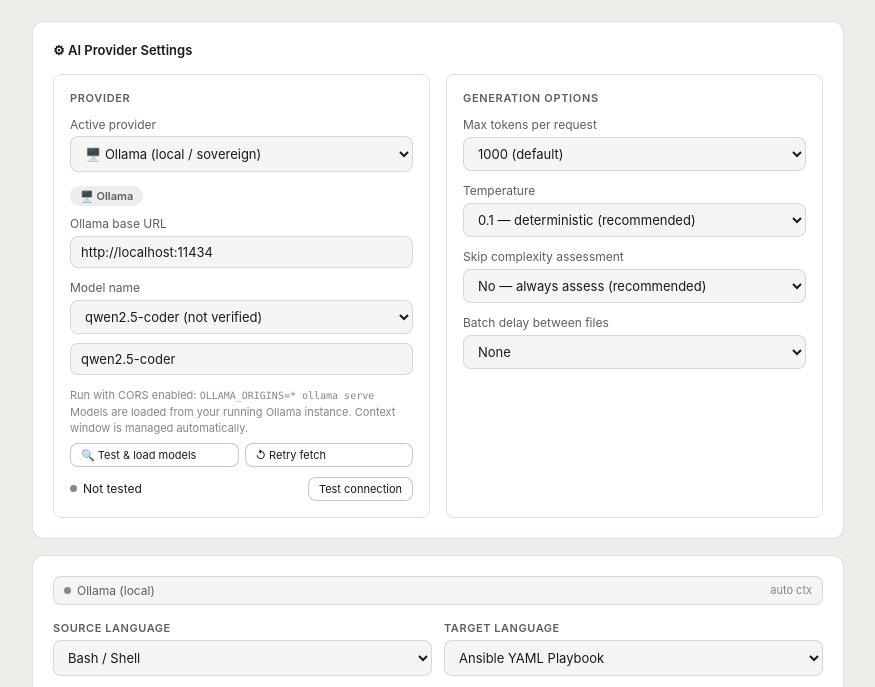
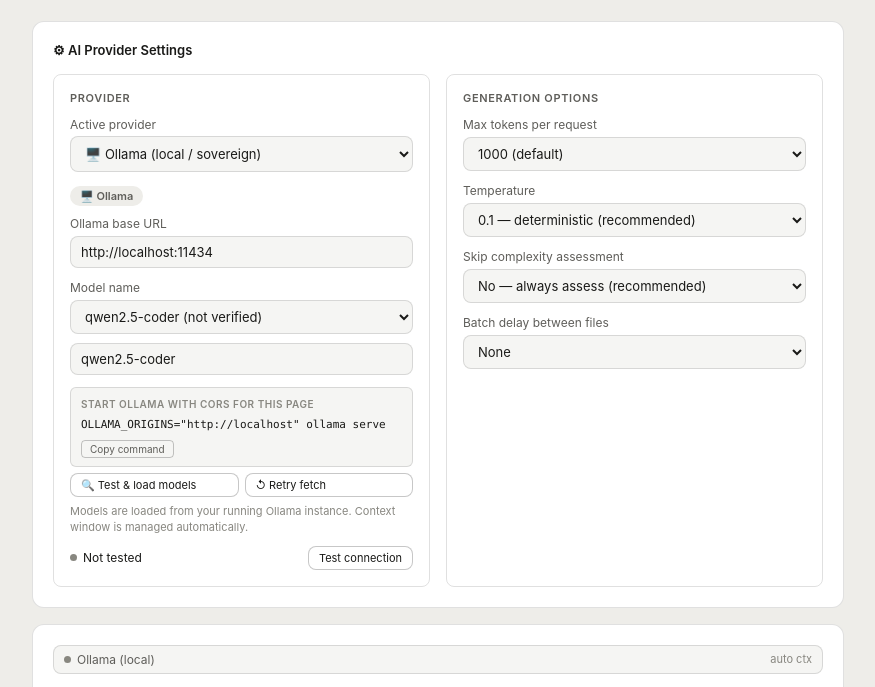
Before and after one commit to wren-creator/red-hat-conference, a plain HTML site: page single_html_version/index.html in a window 1280 px wide. Both pictures are taken after a click on the button "Settings". Shown: the part 80-767 px from the top of the page, without its empty margins (202-1077 px from the left). Drawn offline with Linux system fonts and the light colour scheme; no server answers.

Commit message:
ollama model calls are working and added some trobleshooting tools.

```diff
--- a/single_html_version/index.html
+++ b/single_html_version/index.html
@@ -303,12 +303,17 @@
             </select>
             <input type="text" id="ollama-model-manual" placeholder="Or type model name manually…" style="margin-top:4px;display:none;" oninput="syncOllamaManual(this.value)">
           </div>
-          <p class="settings-note">Run with CORS enabled: <code style="font-family:var(--mono);font-size:10px;">OLLAMA_ORIGINS=* ollama serve</code><br>Models are loaded from your running Ollama instance. Context window is managed automatically.</p>
+          <div id="ollama-cors-cmd" style="margin-top:6px;padding:8px 10px;border-radius:6px;font-size:11px;line-height:1.6;background:var(--bg2);border:0.5px solid var(--border);">
+            <div style="font-size:10px;font-weight:600;text-transform:uppercase;letter-spacing:0.05em;color:var(--text3);margin-bottom:4px;">Start Ollama with CORS for this page</div>
+            <code id="ollama-cors-snippet" style="font-family:var(--mono);font-size:11px;color:var(--text);word-break:break-all;"></code>
+            <button onclick="copyOllamaCmd()" style="display:block;margin-top:6px;font-size:10px;font-family:var(--sans);background:none;border:0.5px solid var(--border2);border-radius:4px;padding:2px 8px;cursor:pointer;color:var(--text2);" id="ollama-copy-btn">Copy command</button>
+          </div>
           <div style="display:flex;gap:6px;margin-top:6px;">
             <button class="btn btn-sm" onclick="ollamaProbe()" style="flex:1;">🔍 Test &amp; load models</button>
             <button class="btn btn-sm" onclick="refreshOllamaModels()" style="flex:1;">↺ Retry fetch</button>
           </div>
           <div id="ollama-probe-result" style="display:none;margin-top:8px;padding:8px 10px;border-radius:6px;font-size:11px;font-family:var(--mono);line-height:1.6;word-break:break-all;border:0.5px solid var(--border);background:var(--bg2);color:var(--text2);"></div>
+          <p class="settings-note" style="margin-top:6px;">Models are loaded from your running Ollama instance. Context window is managed automatically.</p>
         </div>
 
         <!-- Anthropic fields -->
@@ -671,6 +676,7 @@ window.addEventListener('DOMContentLoaded', () => {
   const am = localStorage.getItem('rs_anthropic_model'); if(am) document.getElementById('anthropic-model').value=am;
   setProvider(savedProv);
   loadSample();
+  renderOllamaCorsCmd();
   setTimeout(() => diagAddLog('INFO', 'Page loaded · provider: ' + provider), 150);
 });
 
@@ -699,6 +705,7 @@ function setProvider(p) {
 
   // Populate dynamic model dropdowns
   if (p === 'ollama') {
+    renderOllamaCorsCmd();
     loadOllamaModels();
   } else if (p === 'openai') {
     loadOpenAIModels();
@@ -773,6 +780,30 @@ function syncOllamaManual(val) {
     select.options[0].textContent = val || 'qwen2.5-coder';
     select.value = select.options[0].value;
   }
+}
+
+// ─── Ollama CORS command — auto-detects page origin ───────────────
+function buildOllamaOrigin() {
+  const origin = window.location.origin;
+  // 'null' origin means file:// — use literal null string which Ollama accepts
+  return origin === 'null' || origin === '' ? 'null' : origin;
+}
+
+function renderOllamaCorsCmd() {
+  const origin = buildOllamaOrigin();
+  const snippet = document.getElementById('ollama-cors-snippet');
+  if (!snippet) return;
+  snippet.textContent = 'OLLAMA_ORIGINS="' + origin + '" ollama serve';
+}
+
+function copyOllamaCmd() {
+  const origin = buildOllamaOrigin();
+  const cmd = 'OLLAMA_ORIGINS="' + origin + '" ollama serve';
+  navigator.clipboard.writeText(cmd).then(() => {
+    const btn = document.getElementById('ollama-copy-btn');
+    btn.textContent = 'Copied!';
+    setTimeout(() => btn.textContent = 'Copy command', 1800);
+  });
 }
 
 async function loadOllamaModels() {
```
